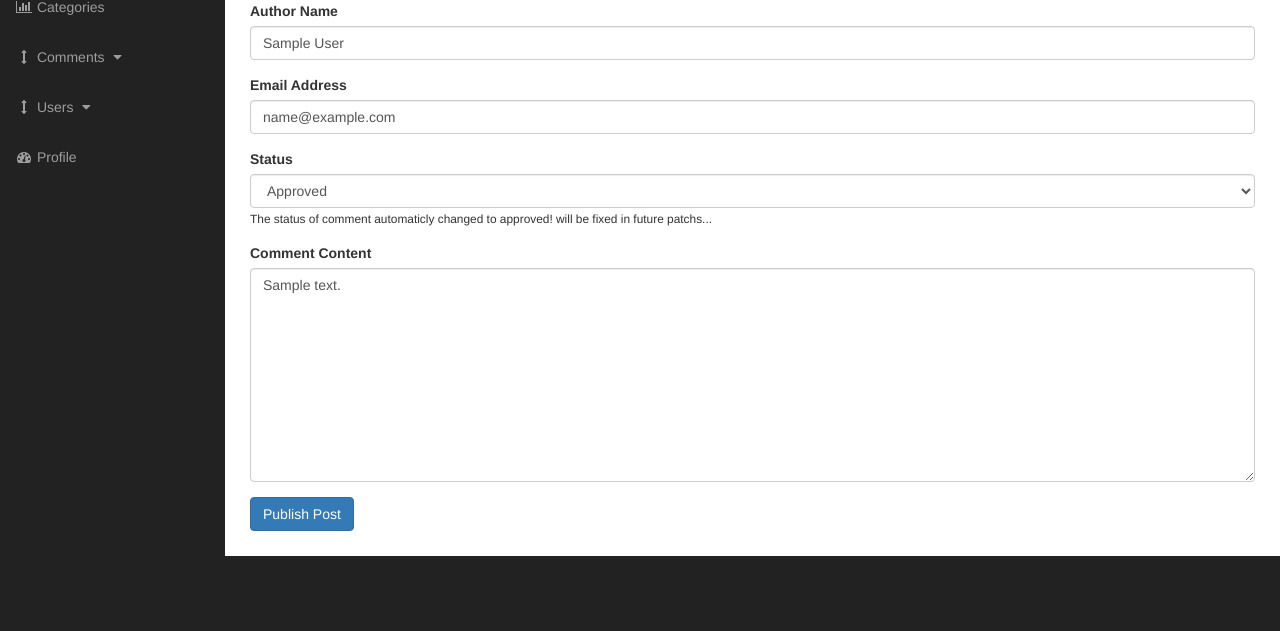
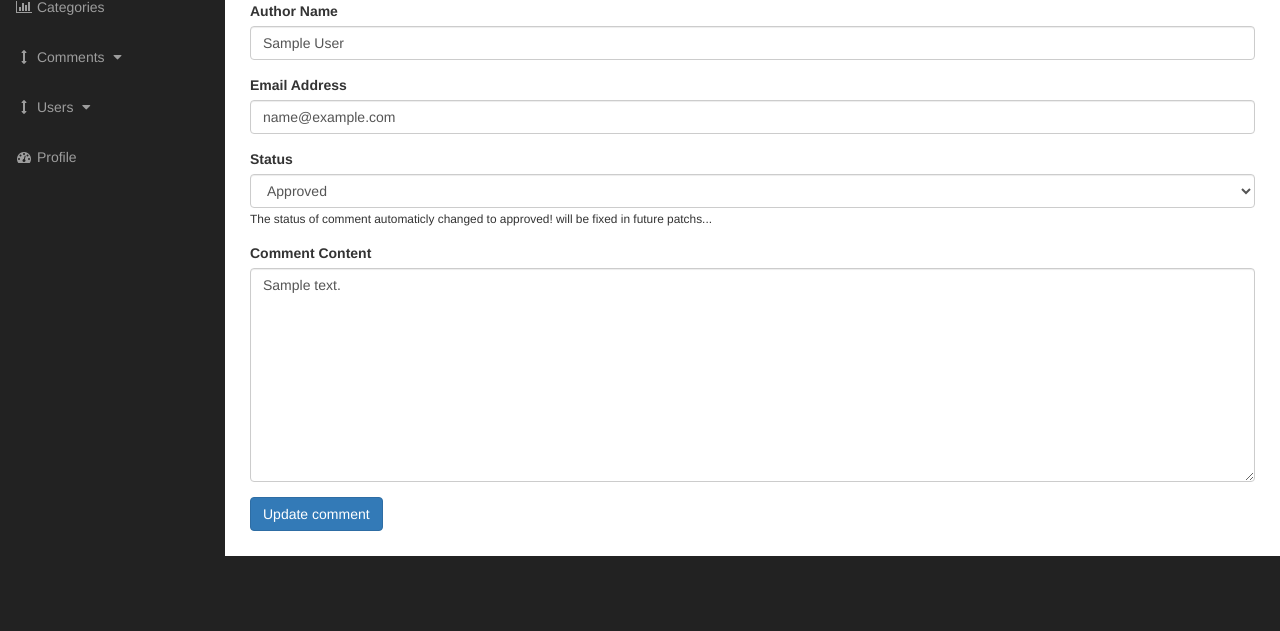
Before and after one commit to mostafa-binesh/CMS-PHP, a PHP site: page /admin/comments.php?source=edit&c_id=1 in a window 1280 px wide. Shown: the part 169-800 px from the top of the page. Run offline with PHP 8.4, Linux system fonts and the light colour scheme; tables that the repository leaves empty or names only in its code hold one stand-in row (values such as "Sample post"); grey boxes labelled with a size stand in for pictures from a placeholder-image service; some libraries are stand-ins or nearby versions.

Commit message:
added comment feature
Sending comment, edit, approve, unapprove, remove comments from admin section

```diff
--- a/admin/includes/edit_comment.php
+++ b/admin/includes/edit_comment.php
@@ -1,26 +1,11 @@
 <?php
 
-if (isset($_POST['update_comment'])) {
-    $comment_author = $_GET['author'];
-        $comment_email = $_GET['email'];
-        $comment_status = $_GET['status'];
-        $comment_content = $_GET['content'];
-    // $post_id = $_GET['p_id'];
-    // $post_title = $_POST['title'];
-    // $post_category_id = $_POST['category_id'];
-    // $post_author = $_POST['author'];
-    // $post_status = $_POST['status'];
-    // $post_image = $_FILES['image']['name'];
-    // $post_image_temp = $_FILES['image']['tmp_name'];
-    // $post_tags = $_POST['tags'];
-    // $post_content = $_POST['content'];
-    // $post_date = date('y-m-d');
-    // $post_comment_count = $
-    // echo "{$post_image} , {$post_image_temp}";
-
-    // echo "../images/";
-    // send data to database and upload the image
-
+if (isset($_POST['update_comment']) && isset($_GET['c_id'])) {
+    $comment_id = $_GET['c_id'];
+    $comment_author = $_POST['author'];
+        $comment_email = $_POST['email'];
+        $comment_status = $_POST['status'];
+        $comment_content = $_POST['content'];
     $query = "UPDATE comments SET
     `comment_id`='{$comment_id}'
     ,`comment_email`='{$comment_email}'
@@ -32,9 +17,6 @@ if (isset($_POST['update_comment'])) {
         echo "<h2>Couldn't update the comment!</h2>" . mysqli_error($conn);
         echo $post_image . $post_content;
     } else {
-
-        // header('Location: &added=1');
-        // echo "<h2>Post updated successfully</h2>";
         echo "<div class='alert alert-success'>comment updated successfully</div>";
     }
 }
@@ -44,16 +26,10 @@ if (isset($_GET['c_id'])) {
     $query = "SELECT * FROM comments WHERE comment_id = {$comment_id}";
     $result = mysqli_query($conn, $query);
     while ($row = mysqli_fetch_assoc($result)) {
-        // $post_id = $row['post_id'];
         $comment_author = $row['comment_author'];
         $comment_email = $row['comment_email'];
         $comment_content = $row['comment_content'];
         $comment_status = $row['comment_status'];
-        // $post_tags = $row['post_tags'];
-        // $post_comment_count = $row['post_comment_count'];
-        // $post_status = $row['post_status'];
-        // $post_content = $row['post_content'];
-        // $post_image = $row['post_image'];
     }
 }
 ?>
@@ -78,14 +54,12 @@ if (isset($_GET['c_id'])) {
         </select>
     <small>The status of comment automaticly changed to approved! will be fixed in future patchs...</small>
     </div>
-
-
     <div class="form-group">
         <label for="post_content">Comment Content</label>
         <textarea class="form-control " name="content" id="" cols="30" rows="10"><?php echo $comment_content ?></textarea>
     </div>
     <div class="form-group">
-        <input class="btn btn-primary" type="submit" name="update_comment" value="Publish Post">
+        <input class="btn btn-primary" type="submit" name="update_comment" value="Update comment">
     </div>
 
 </form>
--- a/includes/navigation.php
+++ b/includes/navigation.php
@@ -25,7 +25,7 @@
                 echo
                 "
                 <li>
-                    <a href='#'>{$row['cat_title']}</a>
+                    <a href='category.php?cat_id={$row['cat_id']}'>{$row['cat_title']}</a>
                 </li>
                 ";
             }
--- a/index.php
+++ b/index.php
@@ -48,7 +48,7 @@
             <img class='img-responsive img-rounded'  src='images/<?php echo $post_image; ?>' alt=''>
             <hr>
             <p><?php echo $post_content ?></p>
-            <a class='btn btn-primary' href='#'>Read More <span class='glyphicon glyphicon-chevron-right'></span></a>
+            <a class='btn btn-primary' href='post.php?id=<?php echo $post_id ?>'>Read More <span class='glyphicon glyphicon-chevron-right'></span></a>
 
             <hr>
             <?php } ?>
```
Also changed, not shown: admin/includes/view_all_comments.php (+0 -16 lines), admin/index.php (+0 -11 lines).
